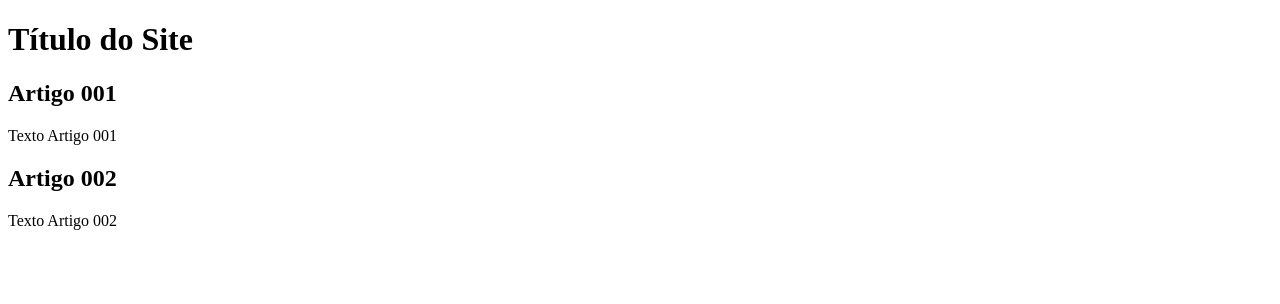
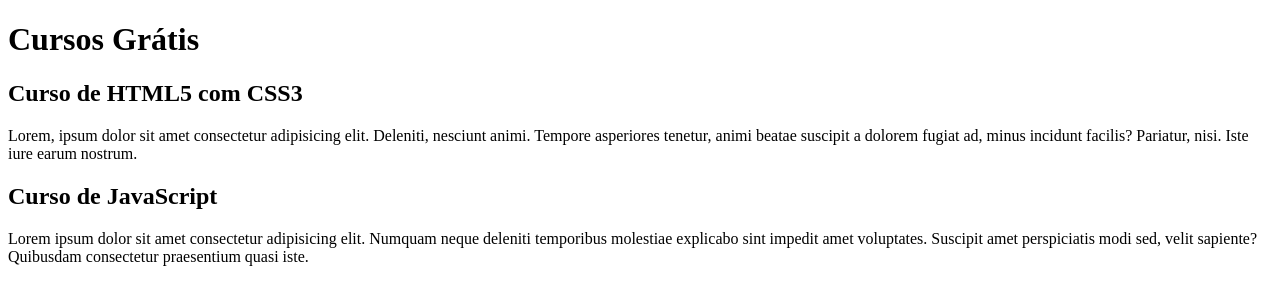
Before and after one commit to MoiRaibolt/projeto-site, a plain HTML site: page index.html in a window 1280 px wide. Drawn offline with Linux system fonts and the light colour scheme.

Commit message:
comecei a escrever o conteúdo

```diff
--- a/index.html
+++ b/index.html
@@ -8,15 +8,15 @@
 <body>
     <main>
         <header>
-            <h1>Título do Site</h1>
+            <h1>Cursos Grátis</h1>
         </header>
         <article>
-            <h2>Artigo 001</h2>
-            <p>Texto Artigo 001</p>
+            <h2>Curso de HTML5 com CSS3</h2>
+            <p>Lorem, ipsum dolor sit amet consectetur adipisicing elit. Deleniti, nesciunt animi. Tempore asperiores tenetur, animi beatae suscipit a dolorem fugiat ad, minus incidunt facilis? Pariatur, nisi. Iste iure earum nostrum.</p>
         </article>
         <article>
-            <h2>Artigo 002</h2>
-            <p>Texto Artigo 002</p>
+            <h2>Curso de JavaScript</h2>
+            <p>Lorem ipsum dolor sit amet consectetur adipisicing elit. Numquam neque deleniti temporibus molestiae explicabo sint impedit amet voluptates. Suscipit amet perspiciatis modi sed, velit sapiente? Quibusdam consectetur praesentium quasi iste.</p>
         </article>
     </main>
 </body>
```
